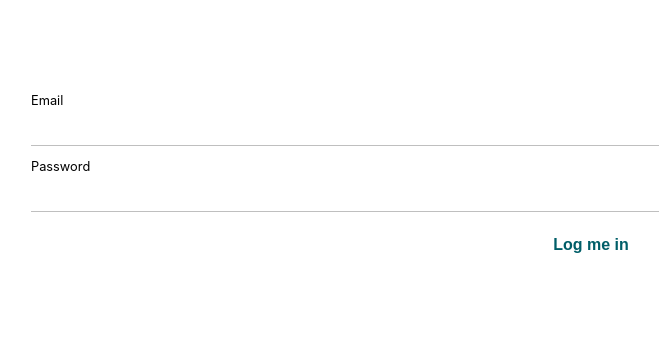
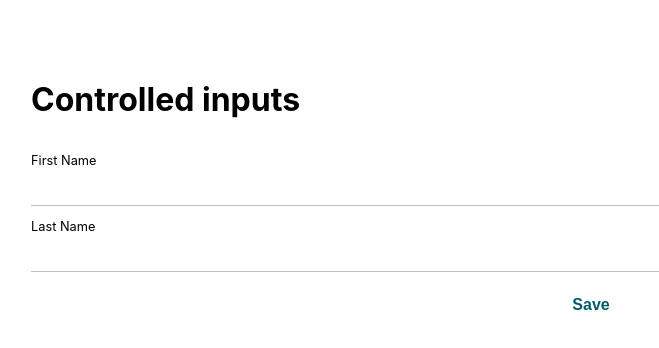
Before and after one commit to mrdougal/lightweight-react-form-demo, a React (Create React App) app: page /controlled-inputs in a window 1280 px wide. Shown: the top 348 px of the page, without its empty margins (49-708 px from the left). Built offline with nearby package versions, Linux system fonts and the light colour scheme.

Commit message:
Controlled inputs

```diff
--- a/src/App.js
+++ b/src/App.js
@@ -2,6 +2,7 @@ import React, { Component } from "react"
 import { BrowserRouter as Router, Switch, Route } from "react-router-dom"
 import Login from "./login"
 import LargeForm from "./large-form"
+import ControlledInputs from "./controlled-inputs"
 import "./app.css"
 
 class App extends Component {
@@ -10,6 +11,7 @@ class App extends Component {
       <Router>
         <Switch>
           <Route path="/large-form" component={LargeForm} />
+          <Route path="/controlled-inputs" component={ControlledInputs} />
           <Login />
         </Switch>
       </Router>
--- /dev/null
+++ b/src/controlled-inputs/index.js
@@ -0,0 +1,50 @@
+import React from "react"
+import FormWrapper, { FormWrapperConsumer } from "../form-wrapper"
+
+const customOnChange = onChange => event => {
+  event.stopPropagation()
+
+  const { name, value } = event.target
+  const vals = {
+    target: {
+      name: name,
+      value: "Sir " + value
+    }
+  }
+  onChange(vals)
+}
+
+const defaultOnChange = event => event
+
+const FormInput = ({ name, label, onChange = defaultOnChange }) => (
+  <React.Fragment>
+    <label htmlFor={name}>{label || name}</label>
+    <input id={name} name={name} onChange={onChange} />
+  </React.Fragment>
+)
+
+const ControlledInputs = () => (
+  <FormWrapper>
+    <FormWrapperConsumer>
+      {({ onChange }) => (
+        <React.Fragment>
+          <h1>Controlled inputs</h1>
+          <fieldset>
+            <FormInput
+              name="first_name"
+              label="First Name"
+              onChange={customOnChange(onChange)}
+            />
+            <FormInput name="last_name" label="Last Name" />
+          </fieldset>
+
+          <fieldset>
+            <button type="submit">Save</button>
+          </fieldset>
+        </React.Fragment>
+      )}
+    </FormWrapperConsumer>
+  </FormWrapper>
+)
+
+export default ControlledInputs
--- /dev/null
+++ b/src/form-wrapper/context.js
@@ -0,0 +1,10 @@
+import React from "react"
+
+const FormWrapperContext = React.createContext()
+const { Provider, Consumer } = FormWrapperContext
+
+export {
+  FormWrapperContext,
+  Provider as FormWrapperProvider,
+  Consumer as FormWrapperConsumer
+}
--- a/src/form-wrapper/index.js
+++ b/src/form-wrapper/index.js
@@ -1,4 +1,9 @@
 import React from "react"
+import {
+  FormWrapperContext,
+  FormWrapperProvider,
+  FormWrapperConsumer
+} from "./context"
 import "./form.css"
 
 class FormWrapper extends React.Component {
@@ -29,11 +34,14 @@ class FormWrapper extends React.Component {
 
   render() {
     return (
-      <form onChange={this.onChange} onSubmit={this.onSubmit}>
-        {this.props.children}
-      </form>
+      <FormWrapperProvider value={{ onChange: this.onChange }}>
+        <form onChange={this.onChange} onSubmit={this.onSubmit}>
+          {this.props.children}
+        </form>
+      </FormWrapperProvider>
     )
   }
 }
 
+export { FormWrapperContext, FormWrapperConsumer }
 export default FormWrapper
```
